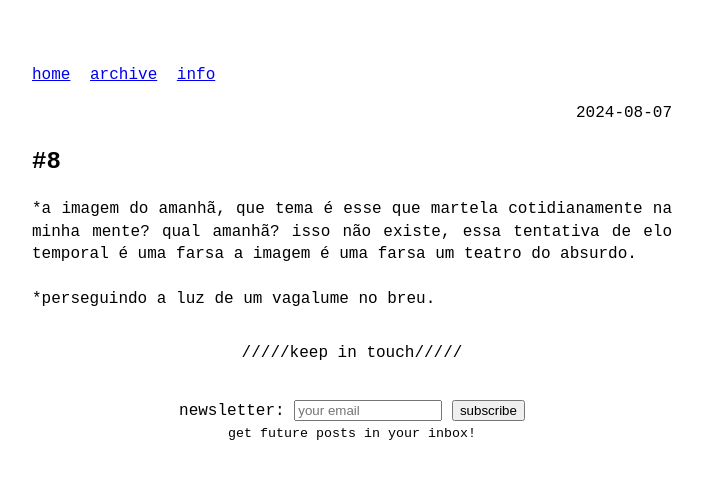
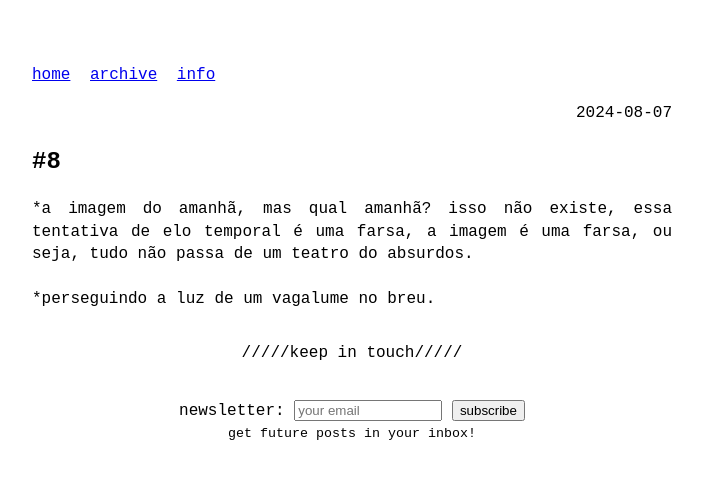
Before and after one commit to odaniloluna/odaniloluna.github.io, a Jekyll site: the page built from _posts/2024-08-07-#8.md, in a window 1280 px wide. Shown: the top 479 px of the page, without its empty margins (288-991 px from the left). Built offline with Jekyll 4.4.1, drawn with Linux system fonts in a browser that asks for light colours.

Commit message:
Update 2024-08-07-#8.md

```diff
--- a/_posts/2024-08-07-#8.md
+++ b/_posts/2024-08-07-#8.md
@@ -5,7 +5,7 @@ slug: #8
 ---
 
 <p class="description" style="text-align: justify;">
-*a imagem do amanhã, que tema é esse  que martela cotidianamente na minha mente? qual amanhã? isso não existe, essa tentativa de elo temporal é uma farsa a imagem é uma farsa um teatro do absurdo.
+*a imagem do amanhã, mas qual amanhã? isso não existe, essa tentativa de elo temporal é uma farsa, a imagem é uma farsa, ou seja, tudo não passa de um teatro do absurdos.
 <br>
  <br>
 *perseguindo a luz de um vagalume no breu.
```
